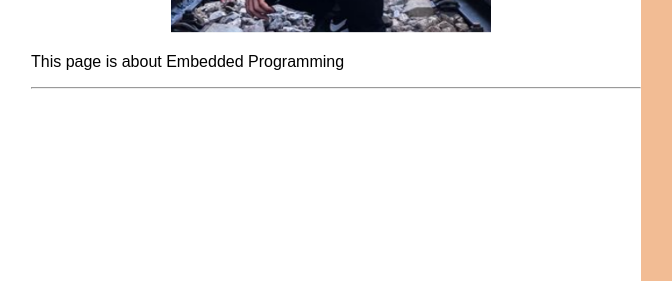
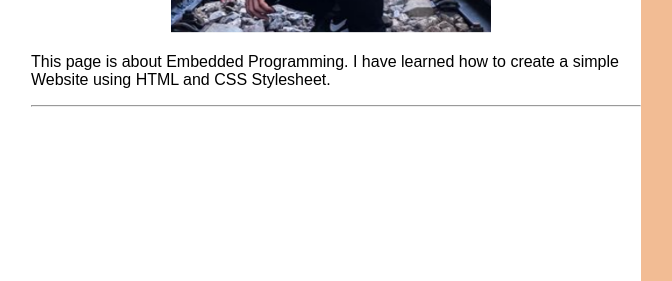
Before and after one commit to aidisaifudin/EP1000, a plain HTML site: page EmbeddedProgramming.html in a window 1280 px wide. Shown: the part 425-706 px from the top of the page, 399-1071 px from the left. Drawn offline with Linux system fonts and the light colour scheme.

Commit message:
added new text

```diff
--- a/EmbeddedProgramming.html
+++ b/EmbeddedProgramming.html
@@ -31,7 +31,7 @@
 </div>
 
 
-<p>This page is about Embedded Programming</p>
+<p>This page is about Embedded Programming. I have learned how to create a simple Website using HTML and CSS Stylesheet.</p>
 
     </div>
 
```
